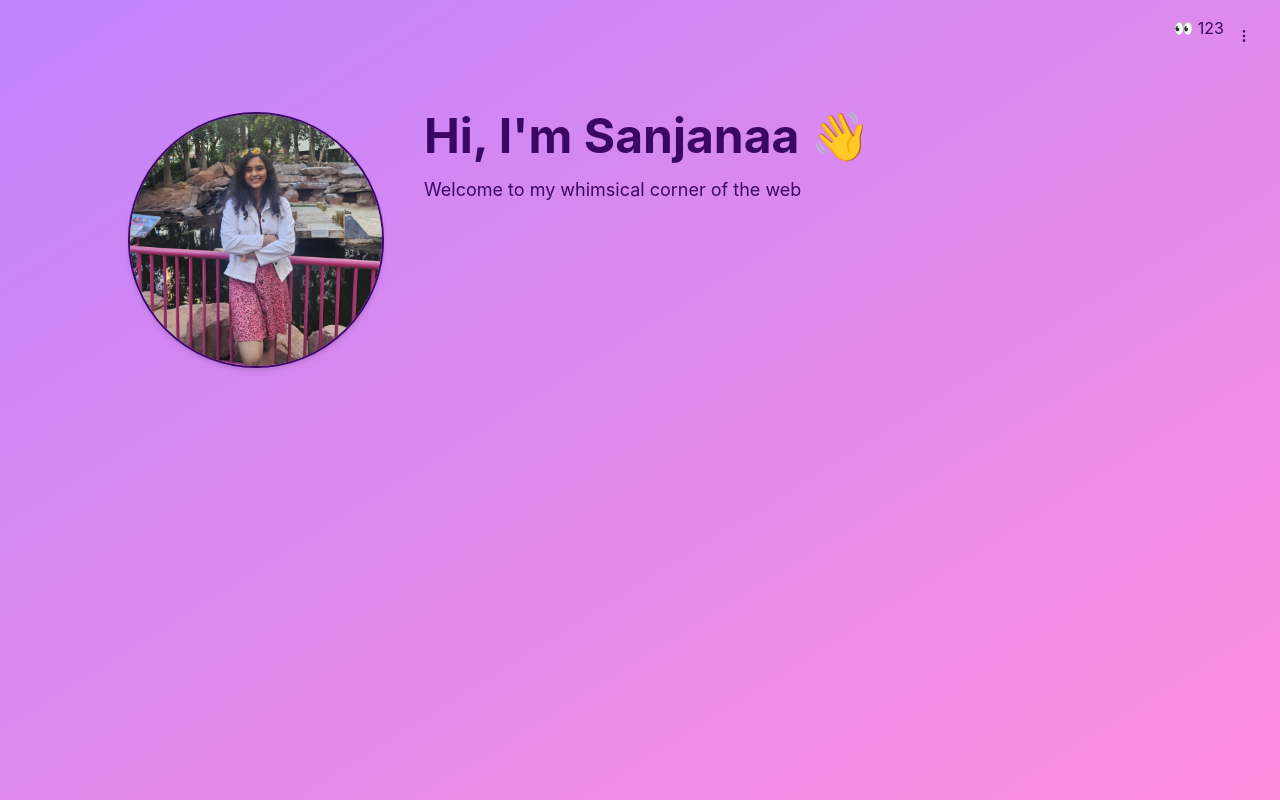
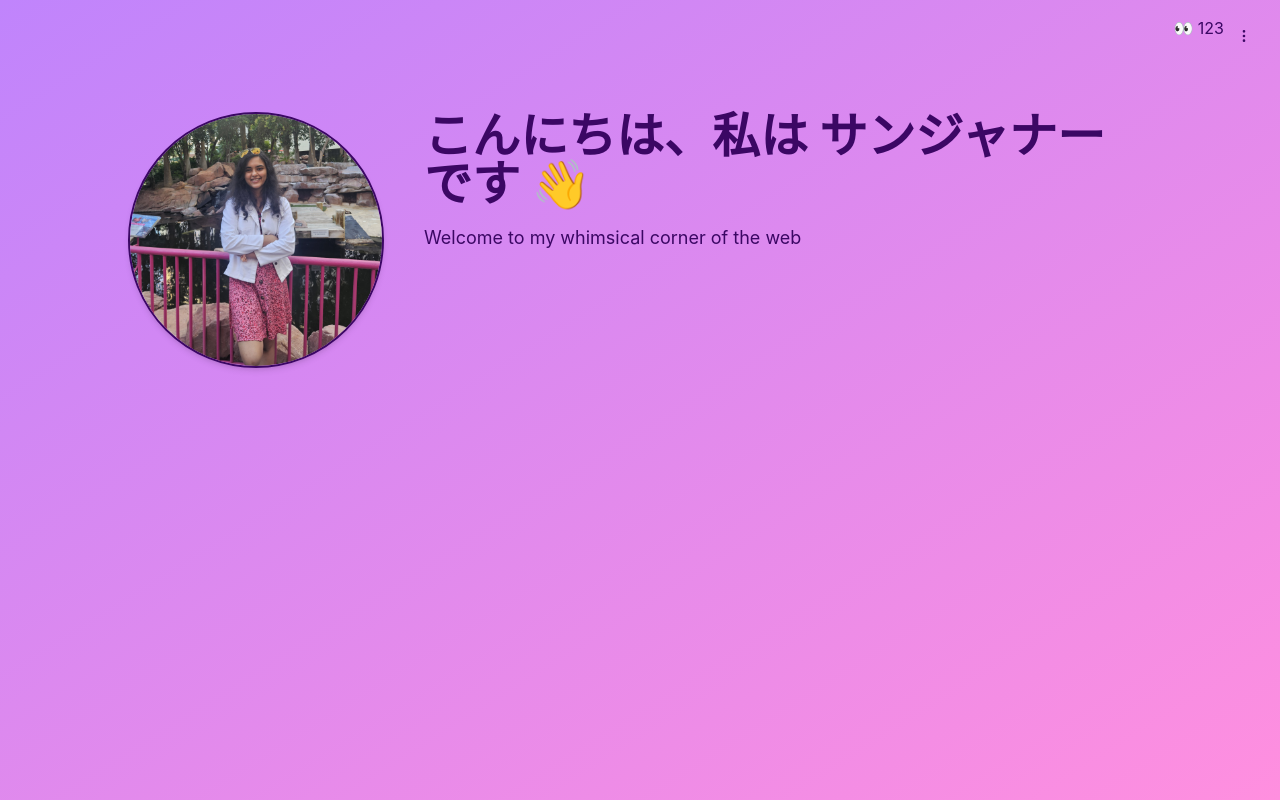
Before and after one commit to SanjanaaVenugopal/sanjanaa-portfolio, a React (Create React App) app: page / in a window 1280 px wide. Built offline with nearby package versions, Linux system fonts and the light colour scheme.

Commit message:
Introducing language diversity

```diff
--- a/src/Components/Welcome/Welcome.tsx
+++ b/src/Components/Welcome/Welcome.tsx
@@ -1,10 +1,16 @@
 import React from "react";
-import { welcome } from "../../constants/constants";
+import { welcome, welcomeHeadline } from "../../constants/constants";
 import ProfilePic from "../../constants/ProfilePic.jpg"
 
 type props = {};
 
 export const Welcome: React.FC<props> = () => {
+  const getRandomGreeting = (): string => {
+    const greetings = Object.values(welcomeHeadline);
+    const randomIndex = Math.floor(Math.random() * greetings.length);
+    return greetings[randomIndex];
+  };
+
   return (
     <div className="w-full flex justify-center px-4">
       <div className="flex flex-col md:flex-row items-center md:items-start gap-10 max-w-5xl w-full py-10">
@@ -15,7 +21,7 @@ export const Welcome: React.FC<props> = () => {
           style={{ borderStyle: "solid" }}
         />
         <div className="text-center md:text-left">
-          <h1 className="text-4xl md:text-5xl font-bold">{welcome.headline}</h1>
+          <h1 className="text-4xl md:text-5xl font-bold">{getRandomGreeting()}</h1>
           <p className="text-base md:text-lg mt-4 text-muted-foreground">{welcome.tagline}</p>
         </div>
       </div>
--- a/src/Constants/constants.ts
+++ b/src/Constants/constants.ts
@@ -9,4 +9,20 @@ export enum commandBar {
   resume = "Resume",
 }
 
+export enum welcomeHeadline {
+  en = "Hi, I am Sanjanaa 👋", // English
+  es = "Hola, soy Sanjanaa 👋", // Spanish
+  fr = "Bonjour, je suis Sanjanaa 👋", // French
+  de = "Hallo, ich bin Sanjanaa 👋", // German
+  it = "Ciao, sono Sanjanaa 👋", // Italian
+  kn = "ನಮಸ್ಕಾರ, ನಾನು ಸಂಜನಾ 👋", // Kannada
+  ta = "வணக்கம், நான் சன்ஜனா 👋", // Tamil
+  mai = "नमस्कार, हम संजना छी 👋", // Maithili
+  hi = "नमस्ते, मैं संजना हूँ 👋", // Hindi
+  sa = "नमस्ते, अहं संजना अस्मि 👋", // Sanskrit
+  ja = "こんにちは、私は サンジャナー です 👋", // Japanese
+  ko = "안녕하세요, 저는 산자나입니다 👋", // Korean
+  ru = "Привет, я Санжана 👋", // Russian
+}
+
 export const iconSize = 16;
```
